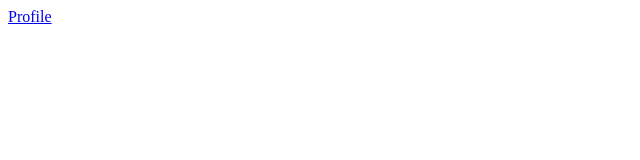
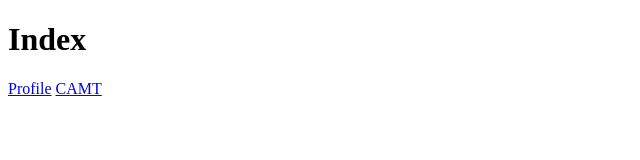
Before and after one commit to popbobkok/Lab_BasicDev_03, a plain HTML site: page index.html in a window 1280 px wide. Shown: the whole page, without its empty margins (0-640 px from the left). Drawn offline with Linux system fonts and the light colour scheme.

Commit message:
commit update link to all page

```diff
--- a/index.html
+++ b/index.html
@@ -2,8 +2,10 @@
 <html>
 <head>
  <title>index</title>
+ <h1>Index</h1>
 </head>
 <body>
     <a href="profile.html">Profile</a>
+    <a href="CAMT.html">CAMT</a>
 </body>
 </html>
```
Also changed, not shown: CAMT.html (+2 -0 lines), profile.html (+1 -0 lines).
